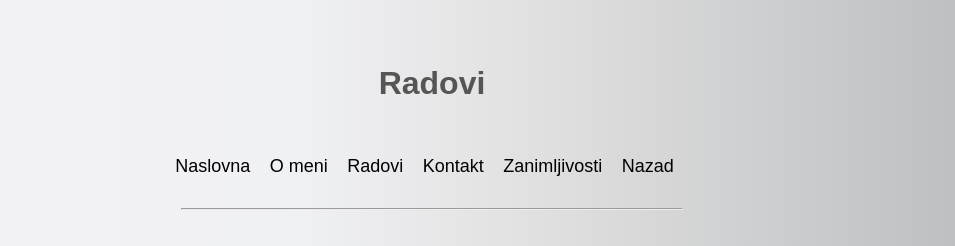
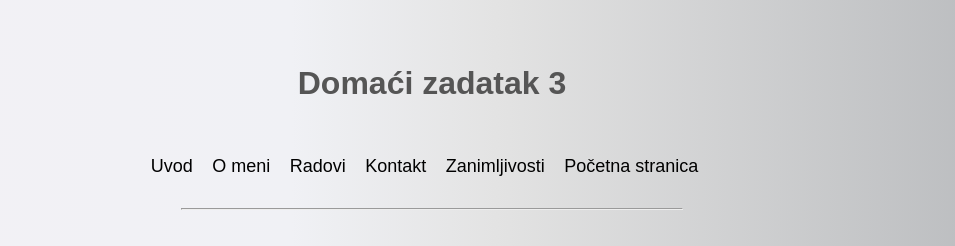
Before and after one commit to NikolaDragomirovic3973/AD251_DZ3_Nikola-Dragomirovic_3973, a plain HTML site: page radovi.html in a window 1280 px wide. Shown: the top 246 px of the page, without its empty margins (208-1163 px from the left). Drawn offline with Linux system fonts and the light colour scheme.

Commit message:
Update radovi.html

```diff
--- a/radovi.html
+++ b/radovi.html
@@ -84,11 +84,11 @@
     <header>
 
 
-        <h1> Radovi </h1>
+        <h1> Domaći zadatak 3 </h1>
 
         <nav>
             <ul>
-                <a href="index.html">Naslovna</a>
+                <a href="index.html">Uvod</a>
 
                 <li><a href="omeni.html">O meni</a>
 
@@ -98,7 +98,7 @@
 
                 <li><a href="zanimljivosti.html">Zanimljivosti</a></li>
 
-                <li><a href="https://nikoladragomirovic3973.github.io/AD251_Projektni_Zadatak/">Nazad</a>
+                <li><a href="https://nikoladragomirovic3973.github.io/AD251_Projektni_Zadatak/">Početna stranica</a>
             </ul>
 
         </nav>
```
